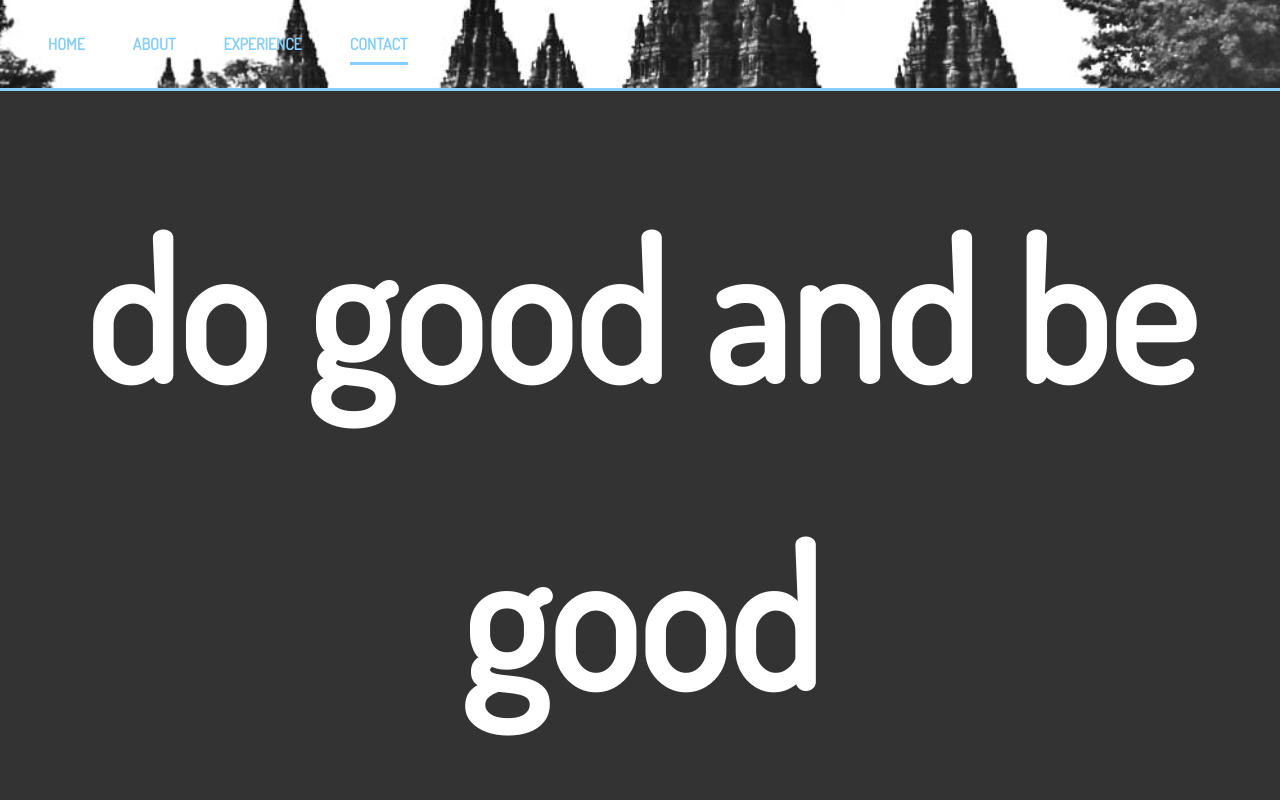
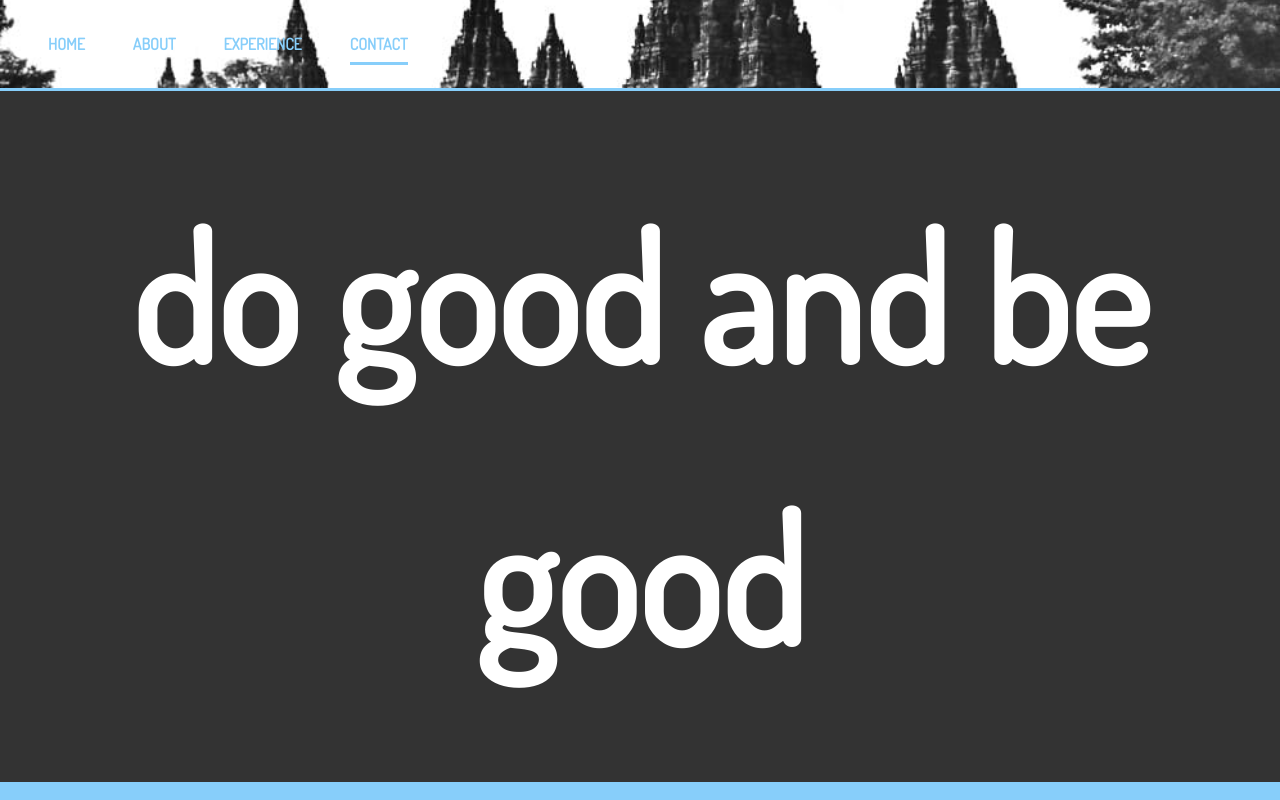
Before and after one commit to zakhumayr/CV, a plain HTML site: page contact.html in a window 1280 px wide. Shown: the top 800 px of the page. Drawn offline with Linux system fonts and the light colour scheme.

Commit message:
Update main.css

```diff
--- a/css/main.css
+++ b/css/main.css
@@ -533,7 +533,7 @@ img {
 
 #contact-b h1 {
   text-align: center;
-  font-size: 12rem;
+  font-size: 11rem;
 }
 
 #main-footer {
```
